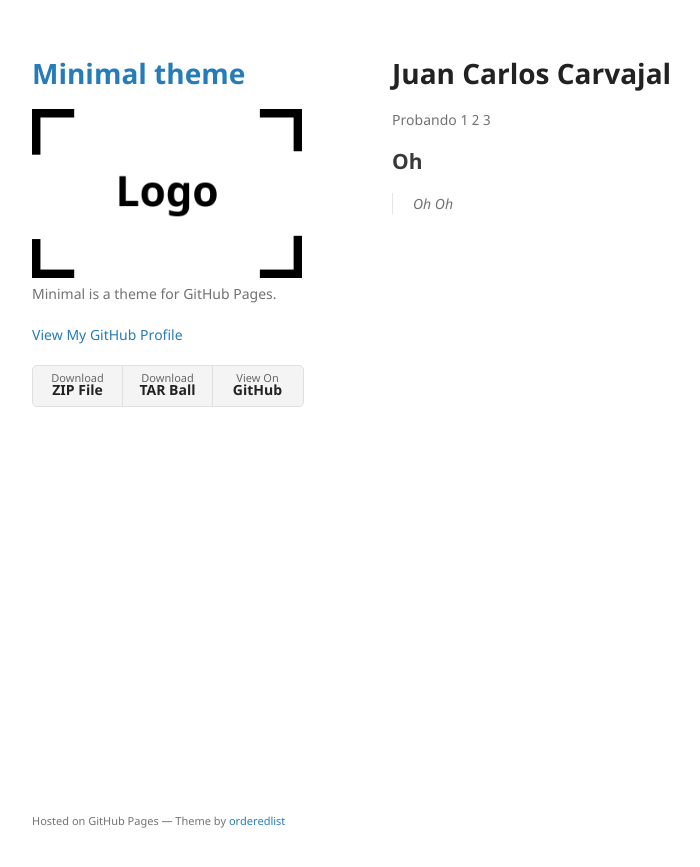
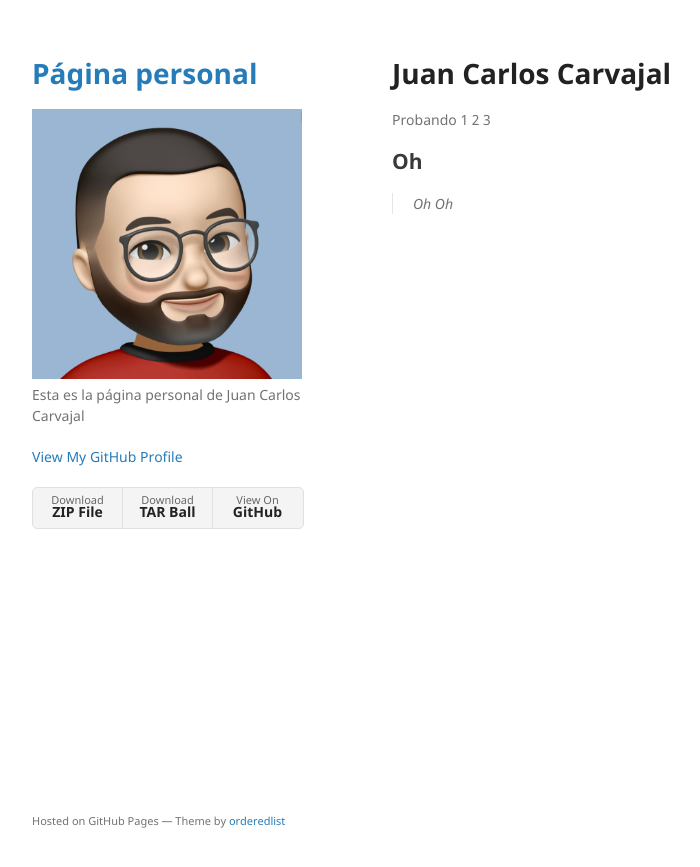
Before and after one commit to jccarvajal/jccarvajal.github.io, a Jekyll site: the page built from index.md, in a window 1280 px wide. Shown: the top 867 px of the page, without its empty margins (178-878 px from the left). Built offline with Jekyll 4.4.1, drawn with Linux system fonts in a browser that asks for light colours; our own code applies the rules of GitHub Pages for plain Markdown files.

Commit message:
Update _config.yml

```diff
--- a/_config.yml
+++ b/_config.yml
@@ -1,6 +1,6 @@
-title: Minimal theme
-logo: /assets/img/logo.png
-description: Minimal is a theme for GitHub Pages.
+title: Página personal
+logo: /assets/img/avatar_jcg.jpeg
+description: Esta es la página personal de Juan Carlos Carvajal
 show_downloads: true
 google_analytics:
 theme: jekyll-theme-minimal
```
